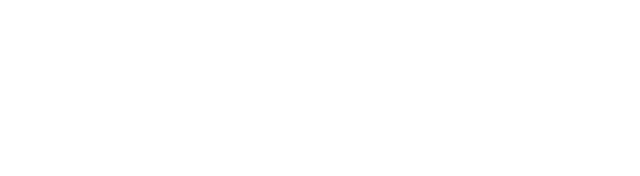
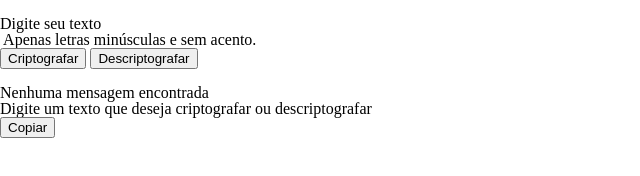
Before and after one commit to gabriel8bits/encripitador-one-oracle, a plain HTML site: page index.html in a window 1280 px wide. Shown: the whole page, without its empty margins (0-640 px from the left). Drawn offline with Linux system fonts and the light colour scheme.

Commit message:
base do encriptador feita

```diff
--- a/index.html
+++ b/index.html
@@ -10,5 +10,31 @@
 </head>
 <body>
 
+    <main>
+
+        <h1><img src="" alt=""></h1>
+
+        <p>Digite seu texto</p>
+
+        <p><img src="" alt=""> Apenas letras minúsculas e sem acento.</p>
+
+        <button>Criptografar</button>
+        <button>Descriptografar</button>
+
+        <section>
+
+            <img src="" alt="">
+
+            <h2>Nenhuma mensagem encontrada</h2>
+
+            <p>Digite um texto que deseja criptografar ou descriptografar</p>
+
+            <button>Copiar</button>
+
+        </section>
+
+    </main>
+
+    <script src="script.js"></script>
 </body>
 </html>
```
Also changed, not shown: img/alura_logo.png (added), img/icone_aviso.png (added), img/imagem_pessoa.png (added), script.js (added).
